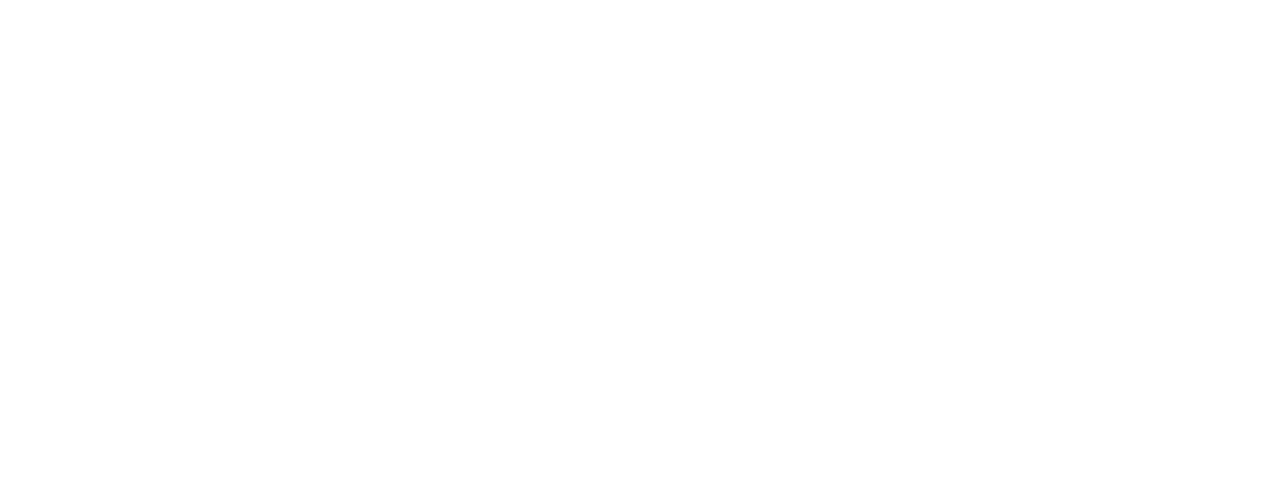
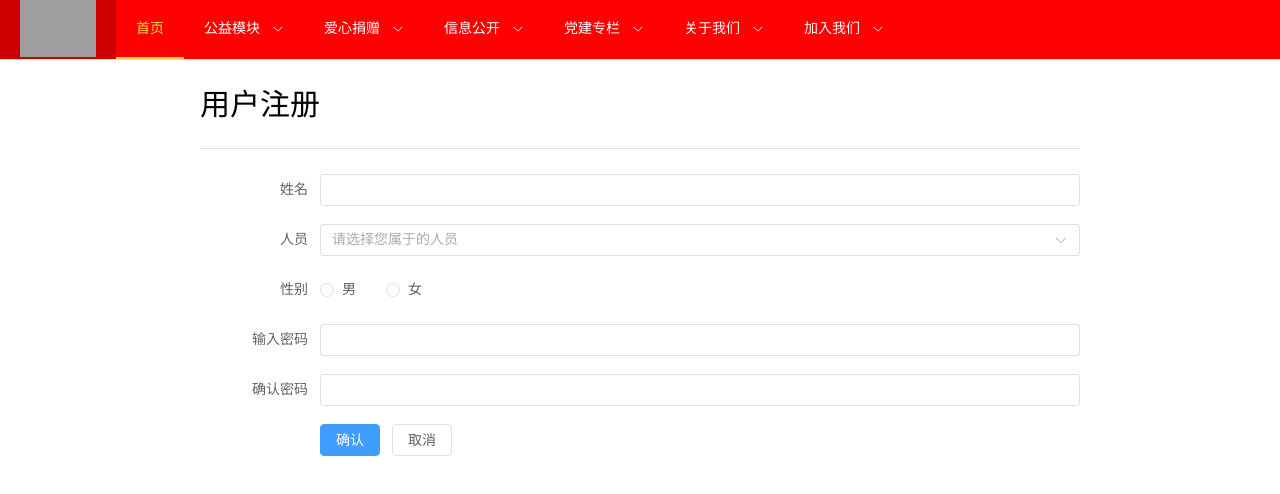
Before and after one commit to Bayeeaa/liushou, a Vue app: page /login in a window 1280 px wide. Before the commit this address had no page. Shown: the top 494 px of the page. Built offline with nearby package versions, Linux system fonts and the light colour scheme; grey boxes are pictures that could not be loaded.

Commit message:
添加注册功能

```diff
--- a/src/components/Header.vue
+++ b/src/components/Header.vue
@@ -115,23 +115,23 @@
   '7-3': '/join/volunteer/university',
   '7-4': '/join/contact'
   };
-  console.log(key[0]);
+
+  //登录验证
   if(key[0]==='2'){
     is_login();
+  }else{
+    router.push(routes[key])
   }
 
-  router.push(routes[key])
+  // router.push(routes[key])
 }
+
 const is_login = () => {
   try {
     const token = localStorage.getItem('token');
-    console.log(token);
-    if (!token && to.meta.requiresAuth) {
-      console.log("用户未登录");
+    if (!token) {
       router.push('/login');
     }
-
-
   } catch (error) {
 
   }
--- a/src/components/Login_table.vue
+++ b/src/components/Login_table.vue
@@ -1,9 +1,58 @@
 <template>
-123
+  <el-form :model="form" label-width="120px">
+    <el-form-item label="姓名">
+      <el-input v-model="form.name" />
+    </el-form-item>
+    <el-form-item label="人员">
+      <el-select v-model="form.identity" placeholder="请选择您属于的人员">
+        <el-option label="流动/留守儿童" value="children" />
+        <el-option label="家长" value="parent" />
+        <el-option label="社工站和公益机构" value="ngo" />
+      </el-select>
+    </el-form-item>
+    <el-form-item label="性别">
+      <el-radio-group v-model="form.sex">
+        <el-radio label="男" />
+        <el-radio label="女" />
+      </el-radio-group>
+    </el-form-item>
+    <el-form-item label="输入密码" prop="pass">
+      <el-input v-model="ruleForm.pass" type="password" autocomplete="off" />
+    </el-form-item>
+    <el-form-item label="确认密码" prop="checkPass">
+      <el-input v-model="ruleForm.checkPass" type="password" autocomplete="off"/>
+    </el-form-item>
+    <el-form-item>
+      <el-button type="primary" @click="onSubmit">确认</el-button>
+      <el-button @click="onCancel">取消</el-button>
+    </el-form-item>
+
+  </el-form>
 </template>
 
 <script lang="ts" setup>
+import router from '@/router';
+import { reactive,ref } from 'vue'
 
+const ruleForm = reactive({
+  pass: '',
+  checkPass: '',
+})
+
+// do not use same name with ref
+const form = reactive({
+  name: '',
+  identity: '',
+  sex: '',
+})
+
+const onSubmit = () => {
+  console.log('submit!')
+}
+
+const onCancel = () => {
+    router.push('/home')
+}
 </script>
 
 <style>
--- a/src/views/charity/charity.vue
+++ b/src/views/charity/charity.vue
@@ -2,7 +2,7 @@
     <el-container>
         <el-header style="padding: 0;"><Header></Header></el-header>
         <el-main  class="main_pattern">
-            <h1>公益善行</h1>
+            <div style="font-size:30px">公益模块</div>
             <el-divider />
             <RouterView />
         </el-main>
@@ -10,8 +10,13 @@
 </template>
 
 <script lang="ts" setup>
-import { RouterLink } from 'vue-router'
+import { useRoute  } from 'vue-router'
 import Header from '@/components/Header.vue';
+
+const route = useRoute()
+const currentPath = route.path
+console.log(currentPath.substring(9));
+
 </script>
 
 <style>
--- a/src/views/charity/parents.vue
+++ b/src/views/charity/parents.vue
@@ -1,5 +1,5 @@
 <template>
-哈哈
+11
 </template>
 
 <script lang="ts" setup>
--- a/src/views/login.vue
+++ b/src/views/login.vue
@@ -1,12 +1,22 @@
 <template>
-<Login_table></Login_table>
+    <el-container>
+    <el-header style="padding: 0;"><Header></Header></el-header>
+    <el-main  class="table_pattern">
+        <div style="font-size:30px">用户注册</div>
+            <el-divider />
+        <Login_table></Login_table>
+    </el-main>
+    </el-container>
+
 </template>
 
 <script lang="ts" setup>
 import Login_table from '@/components/Login_table.vue';
+import Header from '@/components/Header.vue';
 </script>
 
 <style>
-
-
+.table_pattern{
+    padding: 20px 200px;
+}
 </style>
--- a/vite.config.ts
+++ b/vite.config.ts
@@ -9,11 +9,16 @@
 export default defineConfig({
   plugins: [
     vue(),
-
+    // vueJsx(),
+    // vueDevTools(),
   ],
   resolve: {
     alias: {
       '@': fileURLToPath(new URL('./src', import.meta.url))
     },
   },
+  server: {
+    host: '0.0.0.0',  // 域名设置
+    port: 3000,
+  }
 })
```
Also changed, not shown: src/router/index.ts (+13 -2 lines).
